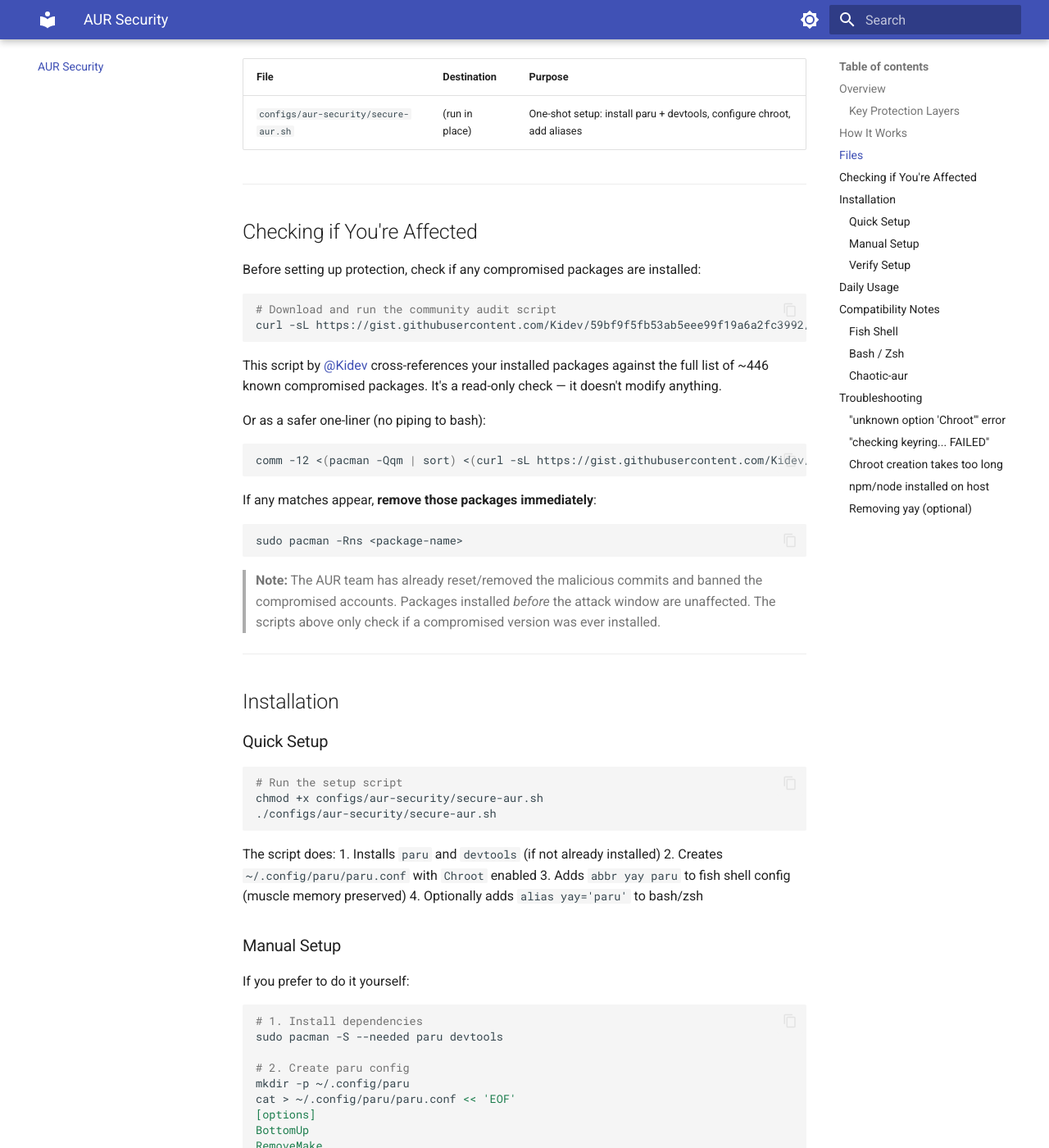
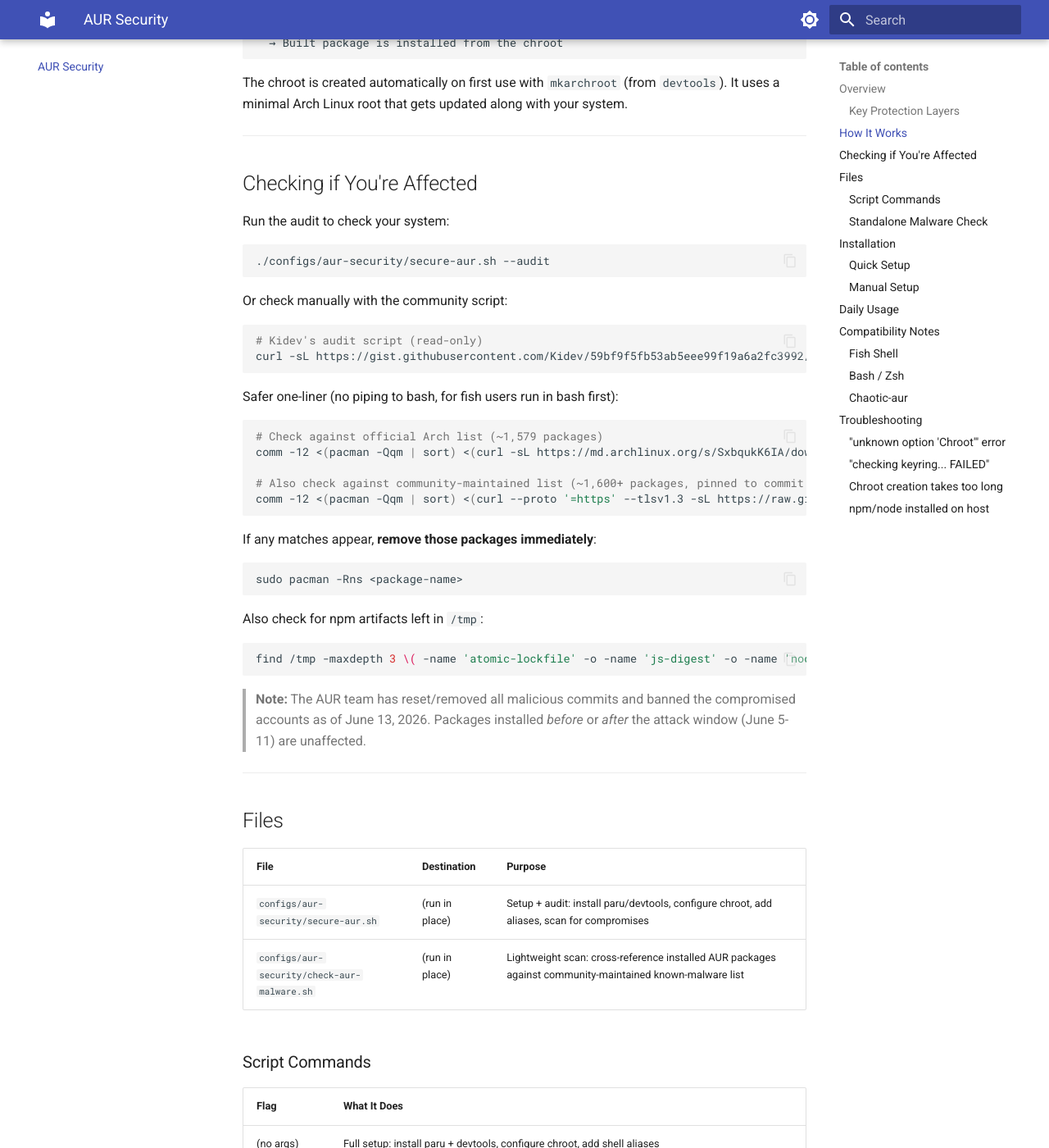
Before and after one commit to axeII/cachyos-labs, an MkDocs documentation site: the page built from docs/aur-security.md, in a window 1280 px wide and 1400 px high, scrolled down 1531 px. Shown: the whole window at 82% size. Built offline with MkDocs 1.6.1 and Material for MkDocs 9.7.7, drawn with Linux system fonts in a browser that asks for light colours; some of the changed text lies outside the part shown.

Commit message:
feat: udpate the security and add better script

````diff
--- a/docs/aur-security.md
+++ b/docs/aur-security.md
@@ -4,7 +4,16 @@
 
 ## Overview
 
-In June 2026, approximately [**408 AUR packages were compromised**](https://www.reddit.com/r/linux/comments/1u3alhe/roughly_400_aur_packages_compromised/) with malicious `.install` and `.hook` files that ran `npm install atomic-lockfile` during package build/installation. The malicious code executed arbitrary JavaScript payloads on the host system. Attackers exploited compromised AUR maintainer accounts to inject these payloads across hundreds of packages, including popular ones like `linux-cachyos-native`, `bitcoin-core-git`, and `exodus-wallet-bin`.
+In June 2026, a massive supply-chain attack ("Atomic Arch") compromised the Arch User Repository. Attackers hijacked orphaned packages and injected malicious `.install`/`.hook` files that ran `npm install atomic-lockfile` and `js-digest` during package builds. The [**official Arch list**](https://md.archlinux.org/s/SxbqukK6IA) counts **1,579+ affected packages** (community trackers now list **1,600+** across two attack waves). Popular targets included `linux-cachyos-native`, `bitcoin-core-git`, and `exodus-wallet-bin`. [Phoronix coverage](https://www.phoronix.com/news/Arch-Linux-AUR-More-Than-1500) — [Sonatype analysis (Atomic Arch)](https://www.sonatype.com/blog/atomic-arch-npm-campaign-adds-malicious-dependency) — [PrivacyGuides](https://www.privacyguides.org/news/2026/06/12/around-1-500-aur-packages-compromised-with-rootkit-like-malware/) — [Reddit discussion](https://www.reddit.com/r/linux/comments/1u3alhe/roughly_400_aur_packages_compromised/).
+
+**Payload**: multi-stage infostealer + rootkit that exfiltrated:
+- Browser profiles (Chromium + Firefox saved passwords, cookies, autofill)
+- SSH private keys
+- Environment variables (API tokens, cloud credentials)
+- Cryptocurrency wallet files and seed phrases
+- GitHub tokens
+
+Arch declared "all's clear" on June 13 after scrubbing all malicious commits and banning compromised accounts.
 
 The fix: **build all AUR packages in a chroot** using `paru` + `devtools`. In a chroot, malicious install scripts are contained — they run inside an isolated environment and can't touch your host filesystem.
 
@@ -15,7 +24,7 @@
 | **Chroot builds** (`paru --chroot`) | Every AUR build runs in a clean container. `.install` scripts and `npm install` can't escape. |
 | **Diff review** (`paru` default) | paru shows PKGBUILD diffs before building. You'd spot `npm install atomic-lockfile` immediately. |
 | **Chaotic-aur** (repo priority) | Chaotic-aur vets packages before publishing. When a package exists in both chaotic-aur and AUR, pacman prefers chaotic-aur. |
-| **No npm dependency** | The attack vector was `npm install atomic-lockfile`. Avoid installing npm globally unless needed. |
+| **No npm dependency** | The attack vector was `npm install atomic-lockfile` + `js-digest`. Avoid installing npm globally unless needed. |
 
 ---
 
@@ -43,29 +52,29 @@
 
 ---
 
-## Files
-
-| File | Destination | Purpose |
-|------|-------------|---------|
-| `configs/aur-security/secure-aur.sh` | (run in place) | One-shot setup: install paru + devtools, configure chroot, add aliases |
-
----
-
 ## Checking if You're Affected
 
-Before setting up protection, check if any compromised packages are installed:
+Run the audit to check your system:
 
 ```bash
-# Download and run the community audit script
+./configs/aur-security/secure-aur.sh --audit
+```
+
+Or check manually with the community script:
+
+```bash
+# Kidev's audit script (read-only)
 curl -sL https://gist.githubusercontent.com/Kidev/59bf9f5fb53ab5eee99f19a6a2fc3992/raw/aur_check.sh | bash
 ```
 
-This script by [@Kidev](https://gist.github.com/Kidev/59bf9f5fb53ab5eee99f19a6a2fc3992) cross-references your installed packages against the full list of ~446 known compromised packages. It's a read-only check — it doesn't modify anything.
-
-Or as a safer one-liner (no piping to bash):
+Safer one-liner (no piping to bash, for fish users run in bash first):
 
 ```bash
-comm -12 <(pacman -Qqm | sort) <(curl -sL https://gist.githubusercontent.com/Kidev/59bf9f5fb53ab5eee99f19a6a2fc3992/raw/aur_check.sh | grep -oP '^\S+' | tail -n +3 | sort)
+# Check against official Arch list (~1,579 packages)
+comm -12 <(pacman -Qqm | sort) <(curl -sL https://md.archlinux.org/s/SxbqukK6IA/download | sort)
+
+# Also check against community-maintained list (~1,600+ packages, pinned to commit hash)
+comm -12 <(pacman -Qqm | sort) <(curl --proto '=https' --tlsv1.3 -sL https://raw.githubusercontent.com/lenucksi/aur-malware-check/3010670b9cad0146cf6e58db28cd17779535d35f/package_list.txt | sort)
 ```
 
 If any matches appear, **remove those packages immediately**:
@@ -73,7 +82,38 @@
 sudo pacman -Rns <package-name>
 ```
 
-> **Note:** The AUR team has already reset/removed the malicious commits and banned the compromised accounts. Packages installed *before* the attack window are unaffected. The scripts above only check if a compromised version was ever installed.
+Also check for npm artifacts left in `/tmp`:
+```bash
+find /tmp -maxdepth 3 \( -name 'atomic-lockfile' -o -name 'js-digest' -o -name 'node_modules' \) -type d
+```
+
+> **Note:** The AUR team has reset/removed all malicious commits and banned the compromised accounts as of June 13, 2026. Packages installed *before* or *after* the attack window (June 5-11) are unaffected.
+
+---
+
+## Files
+
+| File | Destination | Purpose |
+|------|-------------|---------|
+| `configs/aur-security/secure-aur.sh` | (run in place) | Setup + audit: install paru/devtools, configure chroot, add aliases, scan for compromises |
+| `configs/aur-security/check-aur-malware.sh` | (run in place) | Lightweight scan: cross-reference installed AUR packages against community-maintained known-malware list |
+
+### Script Commands
+
+| Flag | What It Does |
+|---|---|
+| (no args) | Full setup: install paru + devtools, configure chroot, add shell aliases |
+| `--audit` | Scan system: cross-reference AUR packages against 1,600+ compromised list (official + community lists), check /tmp for npm artifacts, check pacman logs |
+| `--verify` | Check that chroot + aliases are properly configured |
+| `--fish-only` | Only add fish alias (yay → paru) |
+
+### Standalone Malware Check
+
+A minimal single-purpose script that checks against the community-maintained [lenucksi/aur-malware-check](https://github.com/lenucksi/aur-malware-check) list:
+
+```bash
+./configs/aur-security/check-aur-malware.sh
+```
 
 ---
 
@@ -82,7 +122,6 @@
 ### Quick Setup
 
 ```bash
-# Run the setup script
 chmod +x configs/aur-security/secure-aur.sh
 ./configs/aur-security/secure-aur.sh
 ```
@@ -90,12 +129,10 @@
 The script does:
 1. Installs `paru` and `devtools` (if not already installed)
 2. Creates `~/.config/paru/paru.conf` with `Chroot` enabled
-3. Adds `abbr yay paru` to fish shell config (muscle memory preserved)
+3. Adds `abbr yay paru` to fish shell config
 4. Optionally adds `alias yay='paru'` to bash/zsh
 
 ### Manual Setup
-
-If you prefer to do it yourself:
 
 ```bash
 # 1. Install dependencies
@@ -121,25 +158,6 @@
 echo 'abbr yay paru' >> ~/.config/fish/config.fish
 ```
 
-### Verify Setup
-
-```bash
-./configs/aur-security/secure-aur.sh --verify
-```
-
-Or check manually:
-
-```bash
-# Check paru version
-paru -V
-
-# Check chroot is configured
-grep Chroot ~/.config/paru/paru.conf
-
-# Check fish alias
-grep 'abbr yay' ~/.config/fish/config.fish
-```
-
 ---
 
 ## Daily Usage
@@ -157,11 +175,11 @@
 # Skip chroot for a single build (if needed)
 paru --nochroot <package>
 
-# Clean build artifacts
-paru -Sc
+# Audit your system periodically
+./configs/aur-security/secure-aur.sh --audit
 ```
 
-The first time you build an AUR package, paru will create the chroot. This takes a few minutes as it downloads a minimal Arch base. Subsequent builds are fast (they re-use the chroot).
+The first AUR build creates the chroot (~200MB download). Subsequent builds are fast.
 
 ---
 
@@ -169,15 +187,15 @@
 
 ### Fish Shell
 
-The setup script adds `abbr yay paru` to `~/.config/fish/config.fish`. An `abbr` (abbreviation) expands in-place — typing `yay` and pressing Space/Enter turns it into `paru` on the command line. Your muscle memory works, but you always see the real command.
+The script adds `abbr yay paru` to `~/.config/fish/config.fish`. An `abbr` (abbreviation) expands in-place — typing `yay` and pressing Space/Enter turns it into `paru`. Muscle memory preserved, real command always visible.
 
 ### Bash / Zsh
 
-The script optionally adds `alias yay='paru'` to `~/.bashrc` and `~/.zshrc`. These are standard shell aliases.
+The script optionally adds `alias yay='paru'` to `~/.bashrc` and `~/.zshrc`.
 
 ### Chaotic-aur
 
-If you use [chaotic-aur](https://aur.chaotic.cx/), it's kept as a pacman repository (not an AUR build source). Chaotic-aur vets packages before publishing, providing an additional protection layer. When a package exists in both chaotic-aur and AUR, pacman prefers chaotic-aur due to repository priority order in `/etc/pacman.conf`.
+If you use [chaotic-aur](https://aur.chaotic.cx/), it's kept as a pacman repository. Chaotic-aur vets packages before publishing. When a package exists in both chaotic-aur and AUR, pacman prefers chaotic-aur due to repository priority in `/etc/pacman.conf`.
 
 ---
 
@@ -200,19 +218,11 @@
 
 ### Chroot creation takes too long
 
-The first chroot build downloads ~200MB of base packages. This is normal. Use `paru --nochroot` for urgent single packages, but re-enable chroot for regular use.
+First build downloads ~200MB of base packages. Normal. Use `paru --nochroot` for urgent single packages, re-enable chroot after.
 
 ### npm/node installed on host
 
-The chroot protects against `npm install` payloads even if npm is installed on your host. However, if you don't develop with Node.js, removing it closes that attack surface entirely:
+Chroot protects against `npm install` payloads even if npm is installed on your host. However, if you don't develop with Node.js, removing it closes that attack surface entirely:
 ```bash
 pacman -Rns npm nodejs
 ```
-
-### Removing yay (optional)
-
-Once you're comfortable with paru, you can remove yay:
-```bash
-sudo pacman -Rns yay
-```
-paru is a drop-in replacement with the same CLI and flags.
````
Also changed, not shown: other parts of docs/aur-security.md (+2 -2 lines), README.md (+1 -1 lines), 2 other files.
